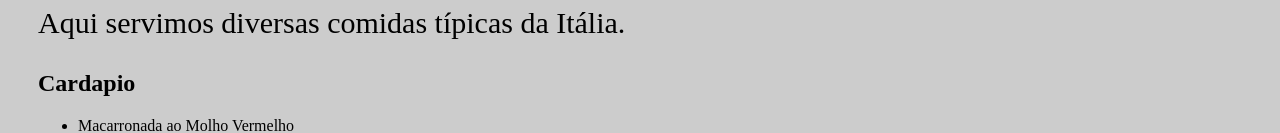
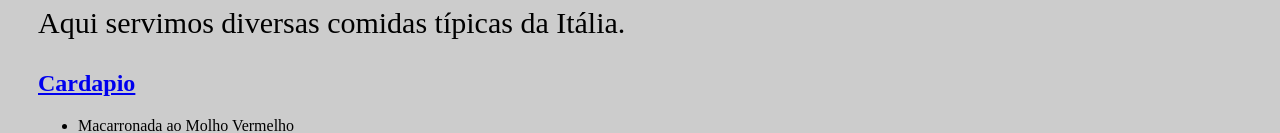
Before and after one commit to RafaGarbin/Grupo-4, a plain HTML site: page index.html in a window 1280 px wide. Shown: the part 713-846 px from the top of the page. Drawn offline with Linux system fonts and the light colour scheme.

Commit message:
Update index.html

```diff
--- a/index.html
+++ b/index.html
@@ -16,7 +16,7 @@
         <p>  Aqui servimos diversas comidas típicas da Itália.<strong> </strong> </p>
 
          <div class="Cardápio">
-            <h2><a href"https://rafagarbin.github.io/pagina-2-grupo-4/">Cardapio</a></h2>
+            <h2><a href="https://rafagarbin.github.io/pagina-2-grupo-4/">Cardapio</a></h2>
                 <ul id="menu">
 
              <li clas="itens"> Macarronada ao Molho Vermelho</li>
```
